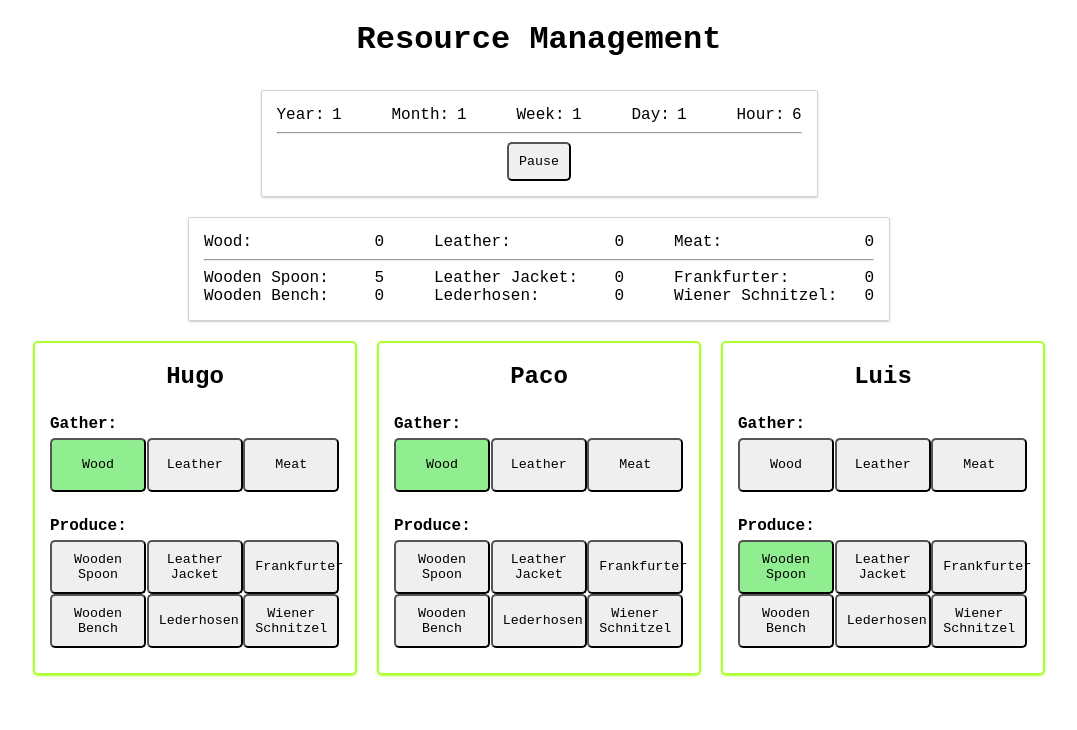
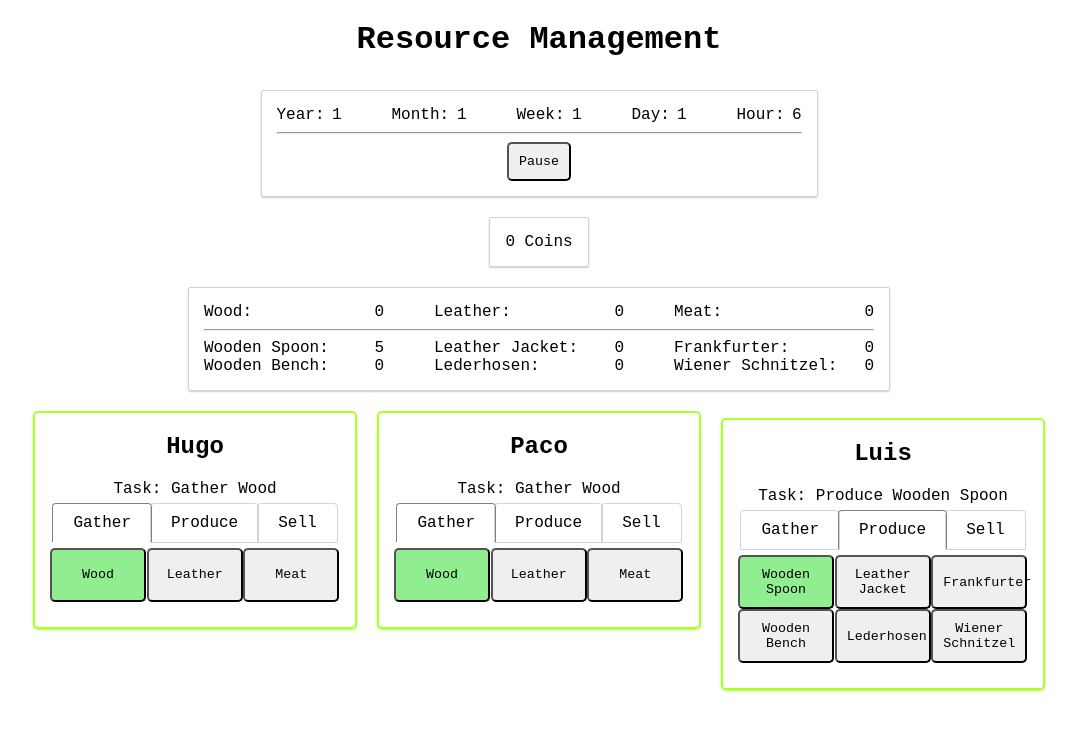
Before and after one commit to pinguinosod/resource-management, a React (Create React App) app: page / in a window 1280 px wide. Shown: the top 730 px of the page, without its empty margins (101-1178 px from the left). Built offline with nearby package versions, Linux system fonts and the light colour scheme.

Commit message:
Implement selling

```diff
--- a/src/App.css
+++ b/src/App.css
@@ -1,3 +1,16 @@
 .App {
   text-align: center;
 }
+
+.App .hoard {
+  display: inline-block;
+  border: 1px solid lightgray;
+  border-radius: 2px;
+  margin: 10px;
+  padding: 15px;
+  box-shadow: 0 1px 2px #ccc;
+}
+
+.App.paused .hoard {
+  background-color: lightgray;
+}
--- a/src/App.js
+++ b/src/App.js
@@ -30,7 +30,8 @@ class App extends Component {
         materialId: 1,
         quantity: 2
       }],
-      quantity: 0
+      quantity: 0,
+      price: 3
     }, {
       id: 3,
       name: 'Leather Jacket',
@@ -38,7 +39,8 @@ class App extends Component {
         materialId: 2,
         quantity: 10
       }],
-      quantity: 0
+      quantity: 0,
+      price: 16
     }, {
       id: 5,
       name: 'Frankfurter',
@@ -46,7 +48,8 @@ class App extends Component {
         materialId: 3,
         quantity: 2
       }],
-      quantity: 0
+      quantity: 0,
+      price: 3
     }, {
       id: 2,
       name: 'Wooden Bench',
@@ -54,7 +57,8 @@ class App extends Component {
         materialId: 1,
         quantity: 10
       }],
-      quantity: 0
+      quantity: 0,
+      price: 16
     }, {
       id: 4,
       name: 'Lederhosen',
@@ -62,7 +66,8 @@ class App extends Component {
         materialId: 2,
         quantity: 12
       }],
-      quantity: 0
+      quantity: 0,
+      price: 21
     }, {
       id: 6,
       name: 'Wiener Schnitzel',
@@ -70,7 +75,8 @@ class App extends Component {
         materialId: 3,
         quantity: 3
       }],
-      quantity: 0
+      quantity: 0,
+      price: 5
     }],
     workers: [{
       id: 1,
@@ -113,6 +119,7 @@ class App extends Component {
     if (!this.state.paused) {
       this.collectMaterials()
       this.produceProducts()
+      this.sellProducts()
       this.setState(prevState => {
         return { hours: prevState.hours + 1 }
       })
@@ -164,12 +171,45 @@ class App extends Component {
           id: product.id,
           name: product.name,
           recipe: product.recipe,
-          quantity: product.quantity + produced
+          quantity: product.quantity + produced,
+          price: product.price
         }
       })
 
       return {
         materials: newMaterials,
+        products: newProducts
+      }
+    })
+  }
+
+  sellProducts = () => {
+    this.setState(prevState => {
+      let currentCoins = this.state.coins
+      const newProducts = prevState.products.map((product) => {
+        const selling = this.state.workers.reduce((accumulatedProduct, worker) => {
+          if (worker.working &&
+            worker.currentTask.task === 'sell' &&
+            worker.currentTask.targetId === product.id) {
+            return accumulatedProduct + 1
+          }
+          return accumulatedProduct
+        }, 0)
+
+        const selled = (product.quantity - selling >= 0) ? selling : product.quantity
+        currentCoins += selled * product.price
+
+        return {
+          id: product.id,
+          name: product.name,
+          recipe: product.recipe,
+          quantity: product.quantity - selled,
+          price: product.price
+        }
+      })
+
+      return {
+        coins: currentCoins,
         products: newProducts
       }
     })
@@ -255,6 +295,8 @@ class App extends Component {
               })
             }} />
           <br />
+          <div className="hoard">{this.state.coins} Coins</div>
+          <br />
           <Resources
             materials={this.state.materials}
             products={this.state.products} />
--- a/src/Worker/Tasks/Tasks.css
+++ b/src/Worker/Tasks/Tasks.css
@@ -2,10 +2,40 @@
   margin: 5px;
 }
 
-.Tasks > h4 {
-  text-align: left;
+.Tasks ul.tab-list  {
   padding: 0;
-  margin: 25px 0 5px 0;
+  cursor: pointer;
+}
+
+.Tasks ul.tab-list > li {
+  display: inline;
+  padding: 10px 20px;
+  border: 1px solid lightgray;
+  border-top-left-radius: 4px;
+  border-top-right-radius: 4px;
+  margin: 0 -1px 0 -1px;
+}
+
+.Tasks ul.tab-list > li.selected {
+  border-left: 1px solid gray;
+  border-top: 1px solid gray;
+  border-right: 1px solid gray;
+  border-bottom: none;
+}
+
+.App.paused .Tasks ul.tab-list > li {
+  border: 1px solid gray;
+}
+
+.App.paused .Tasks ul.tab-list > li.selected {
+  border-left: 1px solid black;
+  border-top: 1px solid black;
+  border-right: 1px solid black;
+  border-bottom: none;
+}
+
+.Tasks .inactive {
+  display: none;
 }
 
 .Tasks .button-grid {
--- a/src/Worker/Tasks/Tasks.js
+++ b/src/Worker/Tasks/Tasks.js
@@ -1,10 +1,20 @@
-import React from 'react'
+import React, {useState} from 'react'
 import './Tasks.css'
 
 const Tasks = (props) => {
+  const [currentTab, setCurrentTab] = useState(props.currentTask.task);
+
   return (
     <div className="Tasks">
-      <h4>Gather:</h4>
+      <ul className="tab-list">
+        <li className={currentTab === 'gather' ? 'selected' : ''}
+          onClick={() => { setCurrentTab('gather') }}>Gather</li>
+        <li className={currentTab === 'produce' ? 'selected' : ''}
+          onClick={() => { setCurrentTab('produce') }}>Produce</li>
+        <li className={currentTab === 'sell' ? 'selected' : ''}
+          onClick={() => { setCurrentTab('sell') }}>Sell</li>
+      </ul>
+      <div className={currentTab === 'gather' ? 'active' : 'inactive'}>
         <div className="button-grid">
           {
             props.materials.map(material => {
@@ -32,7 +42,9 @@ const Tasks = (props) => {
             })
           }
         </div>
-      <h4>Produce:</h4>
+      </div>
+
+      <div className={currentTab === 'produce' ? 'active' : 'inactive'}>
         <div className="button-grid">
           {
             props.products.map(product => {
@@ -61,6 +73,37 @@ const Tasks = (props) => {
           }
         </div>
       </div>
+
+      <div className={currentTab === 'sell' ? 'active' : 'inactive'}>
+        <div className="button-grid">
+          {
+            props.products.map(product => {
+              return <button key={product.id}
+                className={
+                  props.working &&
+                    props.currentTask.task === 'sell' &&
+                    product.id === props.currentTask.targetId ? 'selected' : ''
+                }
+                onClick={
+                  () => {
+                    props.taskChangeHandler({ task: 'sell', targetId: product.id })
+                    if (
+                      !props.working ||
+                      (props.working &&
+                        props.currentTask.task === 'sell' &&
+                        product.id === props.currentTask.targetId)
+                    ) {
+                      props.workToggleHandler()
+                    }
+                  }
+                }>
+                {product.name}
+              </button>
+            })
+          }
+        </div>
+      </div>
+    </div>
   )
 }
 
--- a/src/Worker/Worker.css
+++ b/src/Worker/Worker.css
@@ -5,6 +5,10 @@
   padding: 0 10px 20px;
   margin: 10px;
   border-radius: 5px;
+}
+
+.Worker .current-task {
+  text-transform: capitalize
 }
 
 .App.paused .Worker.active {
--- a/src/Worker/Worker.js
+++ b/src/Worker/Worker.js
@@ -3,16 +3,29 @@ import Tasks from './Tasks/Tasks'
 import './Worker.css'
 
 const Worker = (props) => {
+
+  const getTaskTargetName = (currentTask) => {
+    if (currentTask.task === 'gather') {
+      return props.materials.filter(material => material.id === currentTask.targetId)[0].name
+    }
+    return props.products.filter(product => product.id === currentTask.targetId)[0].name
+  }
+
+  const currentTask = () => {
+    return props.working ? props.currentTask.task + ' ' + getTaskTargetName(props.currentTask) : 'Rest'
+  }
+
   return (
     <div className={props.working ? 'Worker active' : 'Worker idle'}>
       <h2>{props.name}</h2>
+      <div>Task: <span className="current-task">{currentTask()}</span></div>
       <Tasks
         currentTask={props.currentTask}
         materials={props.materials}
         products={props.products}
         working={props.working}
         taskChangeHandler={props.taskChangeHandler}
-        workToggleHandler={props.workToggleHandler}/>
+        workToggleHandler={props.workToggleHandler} />
     </div>
   )
 }
```
Lines whose indentation alone changed are shown as unchanged.
